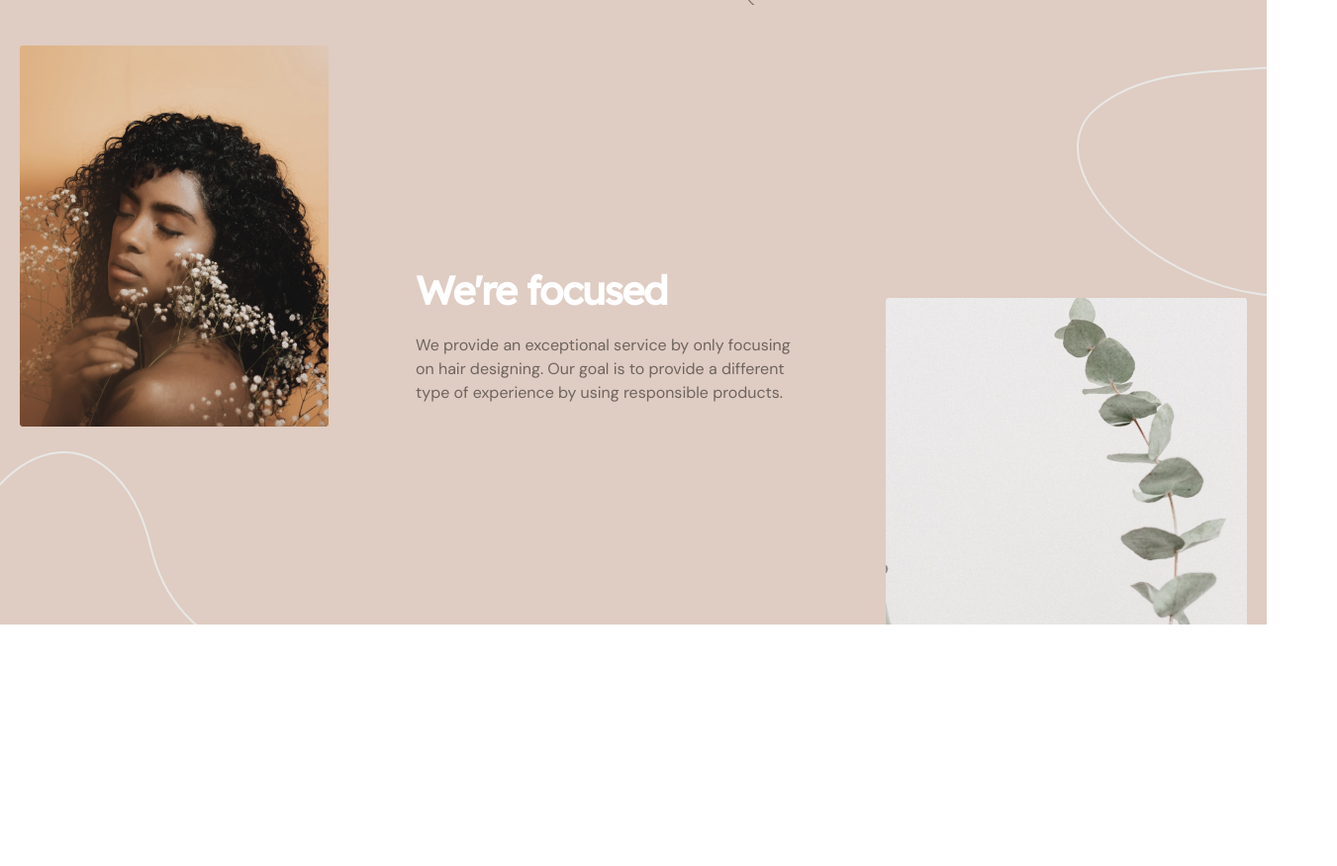
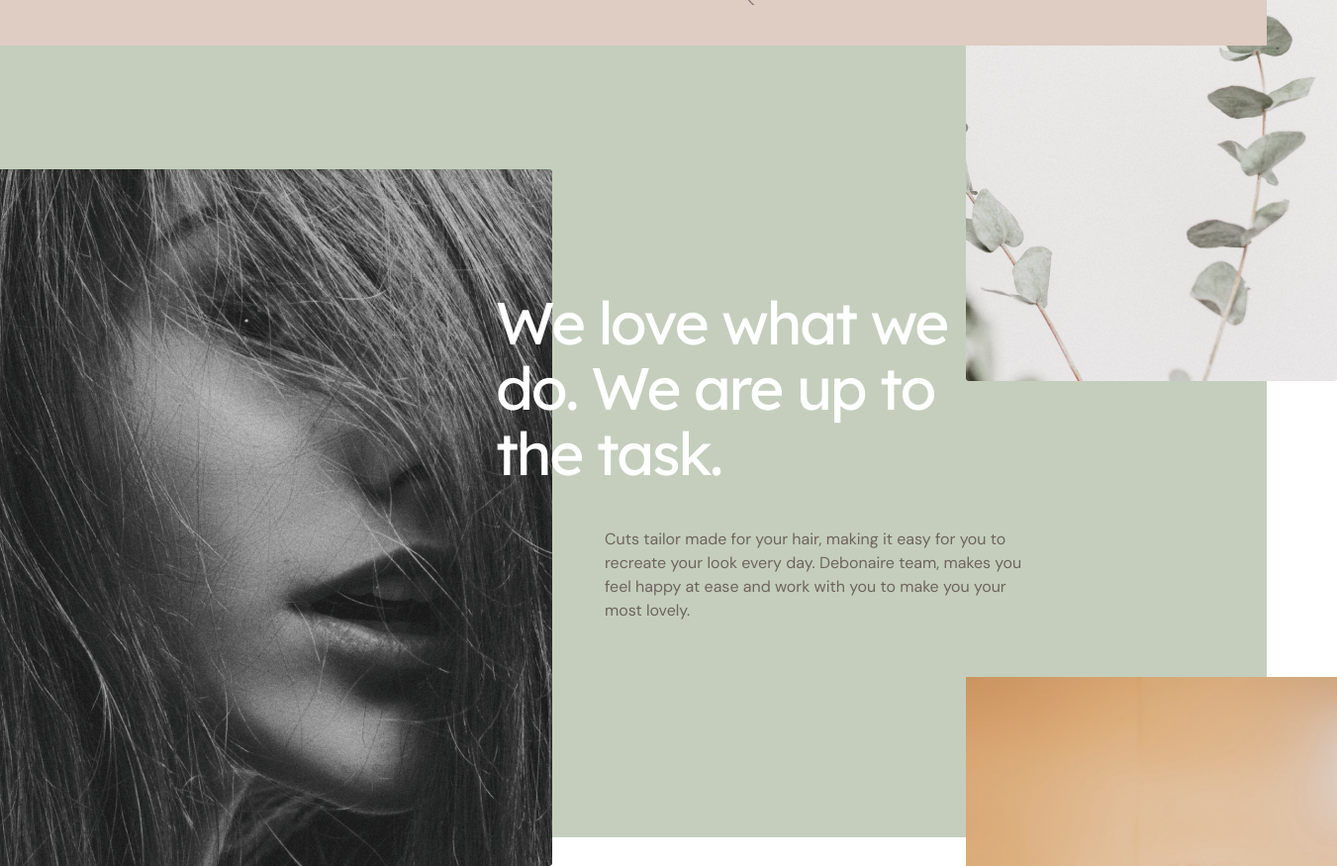
Before and after one commit to AlexMasinde/gatsbygsaplandingpage, a Gatsby site: page / in a window 1280 px wide. Shown: the part 754-1629 px from the top of the page at 99% size, 1351 px wide, since content can reach past the window. Before the commit the page ends 1385 px from the top, so only its background shows below. Built offline with nearby package versions, Linux system fonts and the light colour scheme; Gatsby itself is replaced by a stand-in of ours.

Commit message:
added task section

```diff
--- a/src/components/Hero/Hero.module.css
+++ b/src/components/Hero/Hero.module.css
@@ -16,6 +16,10 @@
   z-index: 1000;
   grid-area: 2 / 1 / span 1 / span 8;
   max-width: 399px;
+}
+
+.left > h3 {
+  font-weight: normal;
 }
 
 .center {
@@ -54,6 +58,7 @@
   line-height: 24px;
   margin-left: auto;
   margin-top: 30px;
+  color: #6e645f;
 }
 
 .center::before {
--- /dev/null
+++ b/src/components/TaskSection/TaskSection.js
@@ -0,0 +1,27 @@
+import React from "react";
+
+import imageLeft from "../../images/taskleft.png";
+import imageRightBottom from "../../images/taskrightbottom.png";
+
+import { container, left, center, sectionGrid } from "./TaskSection.module.css";
+
+export default function TaskSection() {
+  return (
+    <div className={container}>
+      <div className={sectionGrid}>
+        <div
+          className={left}
+          style={{ backgroundImage: `url(${imageLeft})` }}
+        ></div>
+        <div className={center}>
+          <h3>We love what we do. We are up to the task.</h3>
+          <p>
+            Cuts tailor made for your hair, making it easy for you to recreate
+            your look every day. Debonaire team, makes you feel happy at ease
+            and work with you to make you your most lovely.
+          </p>
+        </div>
+      </div>
+    </div>
+  );
+}
--- /dev/null
+++ b/src/components/TaskSection/TaskSection.module.css
@@ -0,0 +1,73 @@
+.container {
+  background-color: #c5cebd;
+  height: 100vh;
+}
+
+.sectionGrid {
+  height: fit-content;
+  display: grid;
+  width: 1350px;
+  grid-template-columns: 558px 429px;
+  column-gap: 53px;
+  margin: 0 auto;
+  /* background-color: yellow; */
+  position: relative;
+}
+
+.sectionGrid::before {
+  content: "";
+  position: absolute;
+  display: inline-block;
+  top: -23%;
+  width: 375px;
+  height: 530px;
+  left: 72.3%;
+  background-image: url("../../images/taskrighttop.png");
+  background-repeat: no-repeat;
+}
+
+.sectionGrid::after {
+  content: "";
+  position: absolute;
+  display: inline-block;
+  top: 77%;
+  width: 375px;
+  height: 530px;
+  left: 72.3%;
+  background-image: url("../../images/taskrightbottom.png");
+  background-repeat: no-repeat;
+}
+
+.left {
+  height: 704px;
+  margin-top: 125px;
+}
+
+.left,
+.rightTop,
+.rightBottom {
+  background-size: cover;
+  background-repeat: no-repeat;
+}
+
+.center {
+  align-self: center;
+}
+
+.center > h3 {
+  font-family: "Lexend Deca", sans-serif;
+  font-size: 60px;
+  line-height: 66px;
+  letter-spacing: -2.25px;
+  color: #ffffff;
+  margin-bottom: 42px;
+  margin-left: -110px;
+  font-weight: 400;
+}
+
+.center > p {
+  font-size: 16px;
+  font-family: "DM sans", sans-serif;
+  color: #6e645f;
+  line-height: 24px;
+}
--- a/src/pages/index.js
+++ b/src/pages/index.js
@@ -1,8 +1,8 @@
 import React from "react";
-import FirstSection from "../components/FirstSection/FirstSection";
 import Hero from "../components/Hero/Hero";
 import Layout from "../components/layout/Layout";
 import Navigation from "../components/navigation/navigation";
+import TaskSection from "../components/TaskSection/TaskSection";
 
 export default function IndexPage() {
   return (
@@ -11,7 +11,7 @@ export default function IndexPage() {
         <Navigation />
         <Hero />
       </div>
-      <FirstSection />
+      <TaskSection />
     </Layout>
   );
 }
```
Also changed, not shown: src/components/SecondSection/SecondSection.js (deleted), src/components/SecondSection/SecondSection.module.css (deleted), src/images/taskleft.png (added), src/images/taskright.png (added), src/images/taskrightbottom.png (added), src/images/taskrighttop.png (added), src/images/tasksvg.svg (added).
